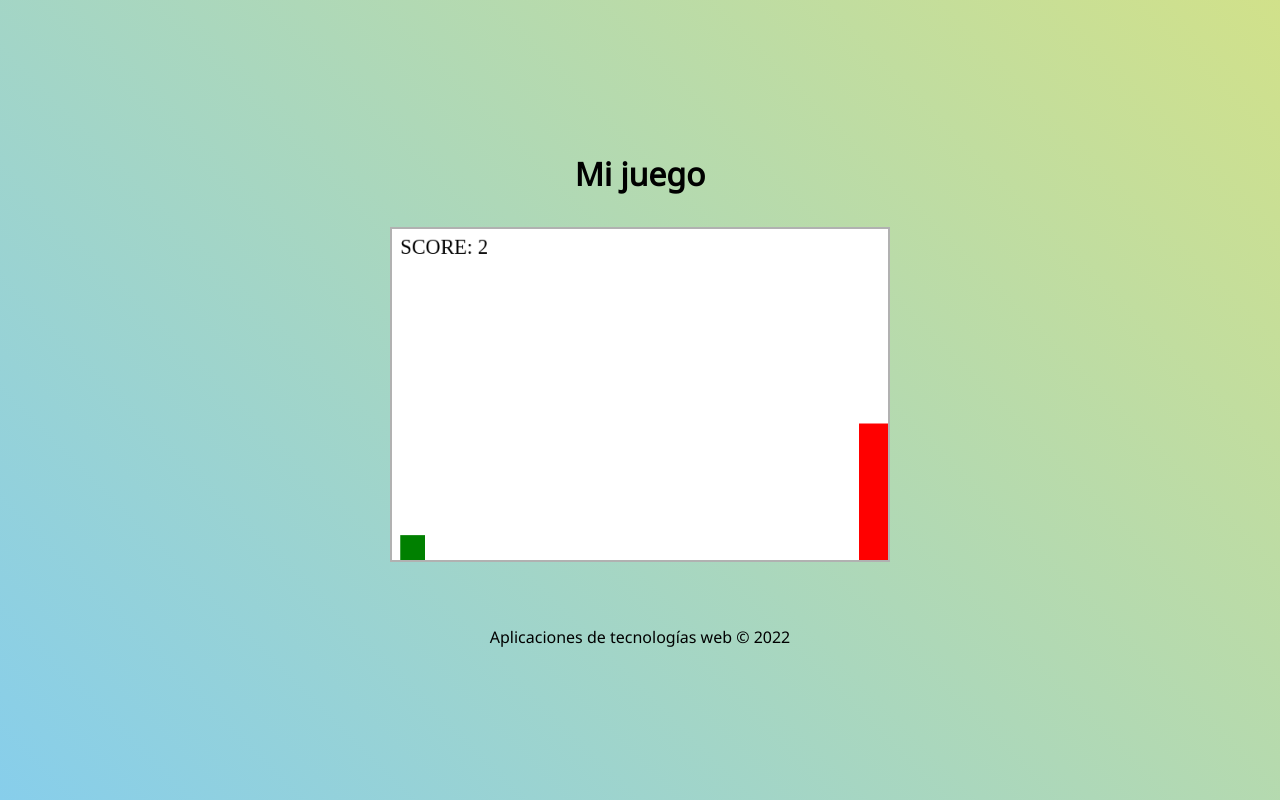
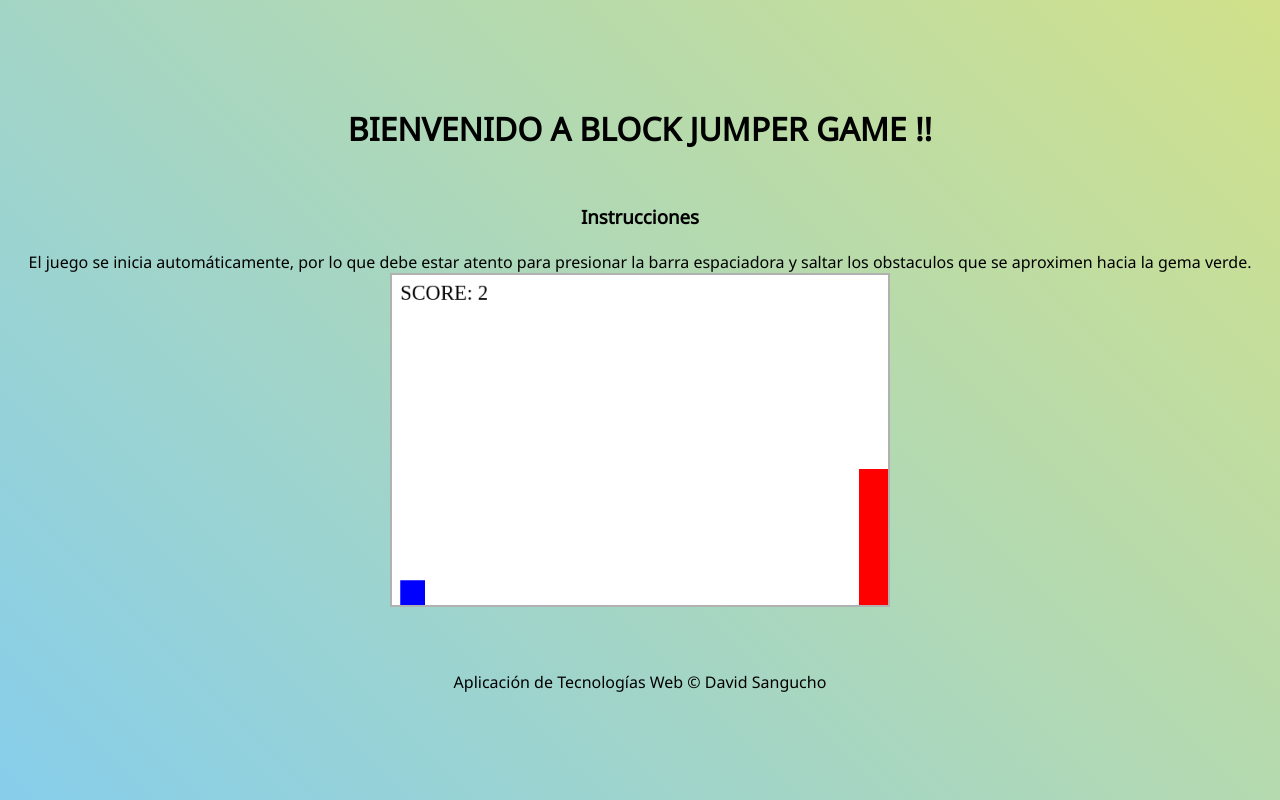
Before and after one commit to metaldavid142/blockJumperGame, a Flask app: page / in a window 1280 px wide. Run offline with Flask 2, Linux system fonts and the light colour scheme.

Commit message:
Docstring colocados en todos los archivos

```diff
--- a/app.py
+++ b/app.py
@@ -1,11 +1,20 @@
+#Importar librerías
 import os
-
 from flask import Flask, render_template
 
+
 app=Flask(__name__)
+#Ruta hacia la carpeta tempaltes
 app._static_folder = os.path.abspath("templates/static/")
 @app.route("/")
 def game():
+    """
+    Llama a la página donde se presenta el juego
+
+    Returns
+    -------
+    Retorna la página game.html alojada en la carpeta layouts
+    """
     return render_template("layouts/game.html")
 
 if __name__=='__main__':
--- a/templates/layouts/game.html
+++ b/templates/layouts/game.html
@@ -5,15 +5,23 @@
     <meta http-equiv="X-UA-Compatible" content="IE=edge">
     <meta name="viewport" content="width=device-width, initial-scale=1.0">
     <title>Game | Player</title>
-    <link rel="preconnect" href="https://fonts.googleapis.com">
-    <link rel="preconnect" href="https://fonts.gstatic.com" crossorigin>
-    <link href="https://fonts.googleapis.com/css2?family=League+Gothic&display=swap" rel="stylesheet">
+
+    <!--Link hacia el archivo game.css-->
     <link rel="stylesheet" href="{{url_for('static', filename='css/game.css')}}">
 </head>
     <body>
-        <h1>Mi juego</h1>
-        <canvas id="canvas"></canvas>  <!--Aqui creamos el canvas-->
-        <footer>Aplicaciones de tecnologías web &copy 2022</footer>
+        <!--Título e instrucciones del juego-->
+        <h1>BIENVENIDO A BLOCK JUMPER GAME !!</h1><br>
+        <h3>Instrucciones</h3><br>
+        <p>El juego se inicia automáticamente, por lo que debe estar atento para presionar la barra espaciadora
+            y saltar los obstaculos que se aproximen hacia la gema verde.
+        </p>
+
+        <!--Creación  de canvas con su identificador para colocar el estilo con css-->
+        <canvas id="canvas"></canvas>
+
+        <!--Pie de página con el enlace al archivo game.js-->
+        <footer>Aplicación de Tecnologías Web &copy David Sangucho</footer>
         <script src="{{url_for('static', filename='js/game.js')}}"></script>
     </body>
 </html>
--- a/templates/static/css/game.css
+++ b/templates/static/css/game.css
@@ -1,5 +1,7 @@
+/*Importar fuente*/
 @import url('https://fonts.googleapis.com/css2?family=Noto+Sans&display=swap');
 
+/*Estilo para todo el contenido*/
 *{
    margin: 0;
    padding: 0;
@@ -7,6 +9,7 @@
    font-family: 'Noto Sans', sans-serif;
 }
 
+/*Crear una grilla, centrar su contenido y fondo degradado*/
 body {
     display: grid;
     grid-template-columns: 1fr;
@@ -23,6 +26,7 @@ h1 {
     margin-bottom: 2rem;
 }
 
+/*Estilo para canvas*/
 canvas {
     border:2px solid rgb(177, 177, 177);
     background-color: #ffffff;
@@ -30,6 +34,7 @@ canvas {
     max-height: 500px;
 }
 
+/*Estilo el pie de página*/
 footer {
     display: flex;
     justify-content: center;
@@ -37,6 +42,7 @@ footer {
     margin-top: 4rem;
 }
 
+/*Estilo para contenido responsive, canvas con altura y anchura max-min*/
 @media screen and (max-width: 540px){
     canvas {
         width: 90%;
--- a/templates/static/js/game.js
+++ b/templates/static/js/game.js
@@ -1,7 +1,9 @@
+// Inicio del juego
 window.addEventListener('load', ()=>{
   startGame()
 })
 
+// Inicialización de variables
 var canvasWidth = 600;
 var canvasHeight = 400;
 
@@ -16,29 +18,61 @@ var jumpSpeed = 0;
 
 var block;
 
-// Create a score of 0 to start with
+// Inicialización del puntaje en cero
 var score = 0;
-// Create a variable to hold our scoreLabel
+// Creación de la variable para guardar el puntaje
 var scoreLabel;
 
 function startGame() {
+  /*
+  Inicio del juego Block Jumper
+
+  Variables
+  ----------
+  player :
+    creación de un nuevo jugador
+  block :
+    creación del bloque
+  scoreLabel :
+    asignación a la variable puntaje  el nuevo valor de puntaje
+  */
   initCanvas();
   player = new createPlayer(30, 30, 10);
   block = new createBlock();
-  // Assign your scoreLabel variable a value from scoreLabel()
   scoreLabel = new createScoreLabel(10, 30);
 }
 
-let context; /* La creamos para guardar nuestro contexto al iniciar el canvas */
+//Se crea para guardar el contexto al iniciar el canvas
+let context;
 
 function initCanvas() {
-  let canvas = document.querySelector("#canvas")  /* Seleccionamos nuestro canvas */
-  canvas.width = canvasWidth; /* Le pasamos el ancho y el alto */
+  /*
+  Inicio de canvas
+
+  Variables
+  ----------
+  let canvas :
+    seleccionar el canvas
+  canvas.width, canvas.height :
+    ancho y alto de canvas
+  */
+  let canvas = document.querySelector("#canvas")
+  canvas.width = canvasWidth;
   canvas.height = canvasHeight;
   context = canvas.getContext("2d");
 }
 
 function createPlayer(width, height, x) {
+  /*
+  Creación de la caja jugador recibiendo como parámetro el ancho y alto
+
+  Funciones
+  ----------
+  draw : para dibujar la caja del jugador, ancho y alto
+  makeFall : velocidad de la caída de la caja
+  stopPlayer : para detener el juego en caso de colisión
+  jump : velocidad del salto de la caja
+  */
   this.width = width;
   this.height = height;
   this.x = x;
@@ -46,7 +80,7 @@ function createPlayer(width, height, x) {
 
   this.draw = function() {
       ctx = context;
-      ctx.fillStyle = "green";
+      ctx.fillStyle = "blue";
       ctx.fillRect(this.x, this.y, this.width, this.height);
   }
   this.makeFall = function() {
@@ -65,12 +99,21 @@ function createPlayer(width, height, x) {
   this.jump = function() {
       if (isJumping) {
           this.y -= jumpSpeed;
-          jumpSpeed += 0.3;
+          jumpSpeed += 0.6;
       }
   }
 }
 
 function createBlock() {
+  /*
+  Creación del bloque obstáculo a superar, variables de ancho, alto y velocidad con valores aleatorios
+
+  Funciones
+  ----------
+  draw : para dibujar el bloque obstáculo
+  attackPlayer : atacar al jugador
+  returnToAttackPosition : para reiniciar su partida inicial
+  */
   var width = randomNumber(10, 50);
   var height = randomNumber(10, 200);
   var speed = randomNumber(2, 6);
@@ -94,13 +137,16 @@ function createBlock() {
           speed = randomNumber(4, 6);
           this.y = canvasHeight - height;
           this.x = canvasWidth;
-          // Increase your score if your block made it to the edge
+          // Incrementa el puntaje en caso de superar el bolque obstáculo
           score++;
       }
   }
 }
 /* Detectar cuando se choca */
 function detectCollision() {
+  /*
+  Detecta la colisión del bloque con el jugador a través de igualar las variables
+  */
   var playerLeft = player.x
   var playerRight = player.x + player.width;
   var blockLeft = block.x;
@@ -109,15 +155,18 @@ function detectCollision() {
   var playerBottom = player.y + player.height;
   var blockTop = block.y;
 
+  // Detiene el juego al colapasar los bloques y devuelve una alerta de fin de juego
   if (playerRight > blockLeft &&
       playerLeft < blockLeft &&
       playerBottom > blockTop) {
-      alert("Fin del juego") /* Detiene el juego al chocar */
+      alert("Fin del juego")
   }
 }
 
-/* Crear el tablero del puntaje */
 function createScoreLabel(x, y) {
+  /*
+  Creación del tablero del puntaje
+  */
   this.score = 0;
   this.x = x;
   this.y = y;
@@ -130,6 +179,21 @@ function createScoreLabel(x, y) {
 }
 
 function updateCanvas() {
+  /*
+  Actualización del canvas al reiniciar el juego
+
+  Funciones
+  ----------
+  Llama a las funciones del jugador:
+    detectCollision
+    makeFall
+    draw
+    jump
+
+  Llama a las funciones del bloque obstáculo:
+    draw
+    attackPlayer
+  */
   detectCollision();
 
   ctx = context;
@@ -142,23 +206,26 @@ function updateCanvas() {
   block.draw();
   block.attackPlayer();
 
-  // Redraw your score and update the value
+  // Reinicia el puntaje y actualiza el valor
   scoreLabel.text = "SCORE: " + score;
   scoreLabel.draw();
 }
 
+// Función que genera valores aleatorios
 function randomNumber(min, max) {
   return Math.floor(Math.random() * (max - min + 1) + min)
 }
 
+// Función para reiniciar los saltos
 function resetJump() {
   jumpSpeed = 0;
   isJumping = false;
 }
 
+// Define la altura del salto del bloque jugador
 document.body.onkeyup = function(e) {
   if (e.keyCode == 32) {
       isJumping = true;
-      setTimeout(function() { resetJump(); }, 1000);
+      setTimeout(function() { resetJump(); }, 900);
   }
 }
```
